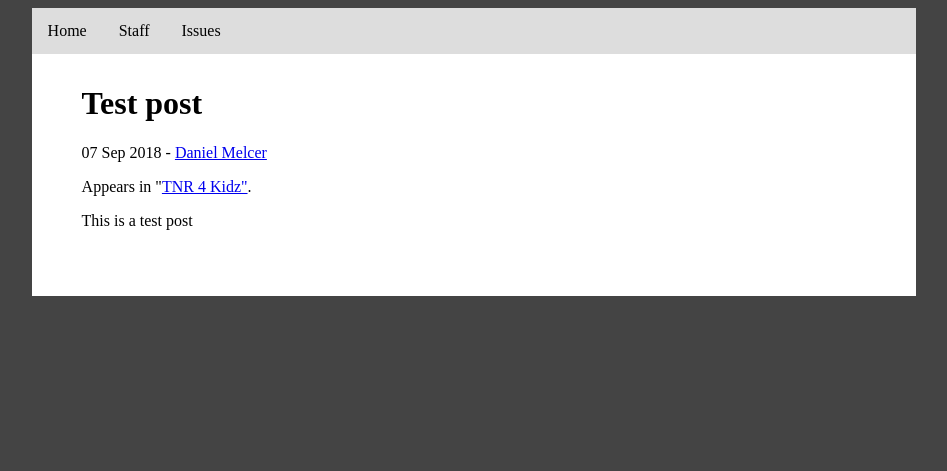
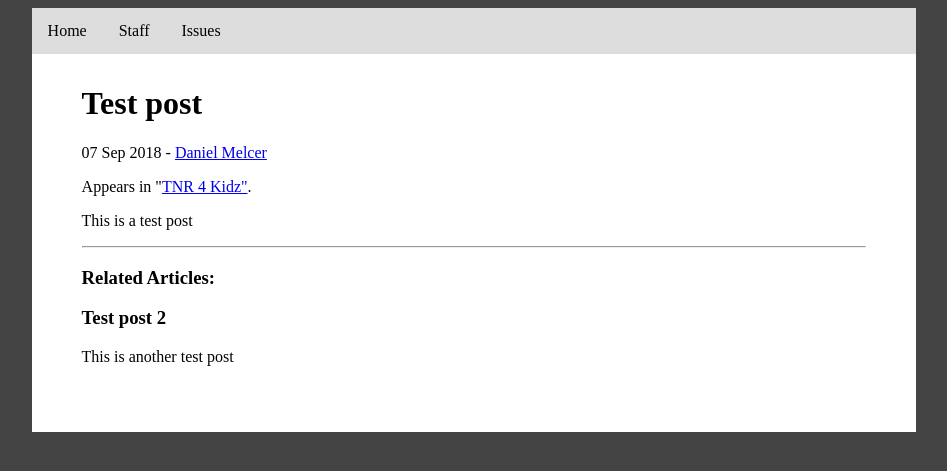
Before and after one commit to neutimesnewroman/website-source, a Jekyll site: the page built from _posts/tnr4kidz/2018-09-07-test-post.md, in a window 1280 px wide. Shown: the top 471 px of the page, without its empty margins (166-1113 px from the left). Built offline with Jekyll 4.4.1, drawn with Linux system fonts in a browser that asks for light colours.

Commit message:
Related articles

```diff
--- a/Gemfile
+++ b/Gemfile
@@ -3,5 +3,6 @@ source 'https://rubygems.org' do
 gem 'tzinfo-data', platforms: [:mingw, :mswin, :x64_mingw, :jruby]
 gem 'wdm', '~> 0.1.1'
 gem 'jekyll'
+gem 'classifier-reborn'
 
 end
--- /dev/null
+++ b/_includes/articleinfo.html
@@ -0,0 +1,10 @@
+{% assign author = site.staff | where: "shortname", post.author | first %}
+
+{% assign issue = site.issues | where: "issuename", post.issue | last %}
+
+<p>{{ post.date | date_to_string }}
+    {% if author %} - <a href="{{ author.url }}">{{ author.displayname }}</a>{% endif %}</p>
+
+{% if issue %}
+  <p>Appears in "<a href="{{ issue.url }}">{{ issue.title }}"</a>.</p>
+{% endif %}
--- a/_layouts/post.html
+++ b/_layouts/post.html
@@ -1,15 +1,18 @@
 ---
 layout: base
 ---
-{% assign author = site.staff | where: "shortname", page.author | first %}
 
-{% assign issue = site.issues | where: "issuename", page.issue | last %}
+{% assign post = page %}
 
-<p>{{ page.date | date_to_string }}
-    {% if author %} - <a href="{{ author.url }}">{{ author.displayname }}</a>{% endif %}</p>
-
-{% if issue %}
-  <p>Appears in "<a href="{{ issue.url }}">{{ issue.title }}"</a>.</p>
-{% endif %}
+{% include articleinfo.html %}
 
 {{ content }}
+
+<hr>
+
+<h3>Related Articles:</h3>
+
+{% for post in site.related_posts limit:3 %}
+  <h3 class="articletitle"><a href="{{ post.url }}">{{ post.title }}</a></h3>
+   {{ post.excerpt | markdownify }}
+{% endfor %}
--- a/site.css
+++ b/site.css
@@ -10,6 +10,19 @@ body {
 
 #content {
   padding: 10px 50px 50px 50px;
+}
+
+.articletitle a:visited {
+  color: black;
+}
+
+.articletitle a {
+  text-decoration: none;
+  color: black;
+}
+
+.articletitle {
+  color: black;
 }
 
 table,
```
Also changed, not shown: index.html (+11 -7 lines), issues.md (+1 -0 lines), Gemfile.lock, 1 other file.
